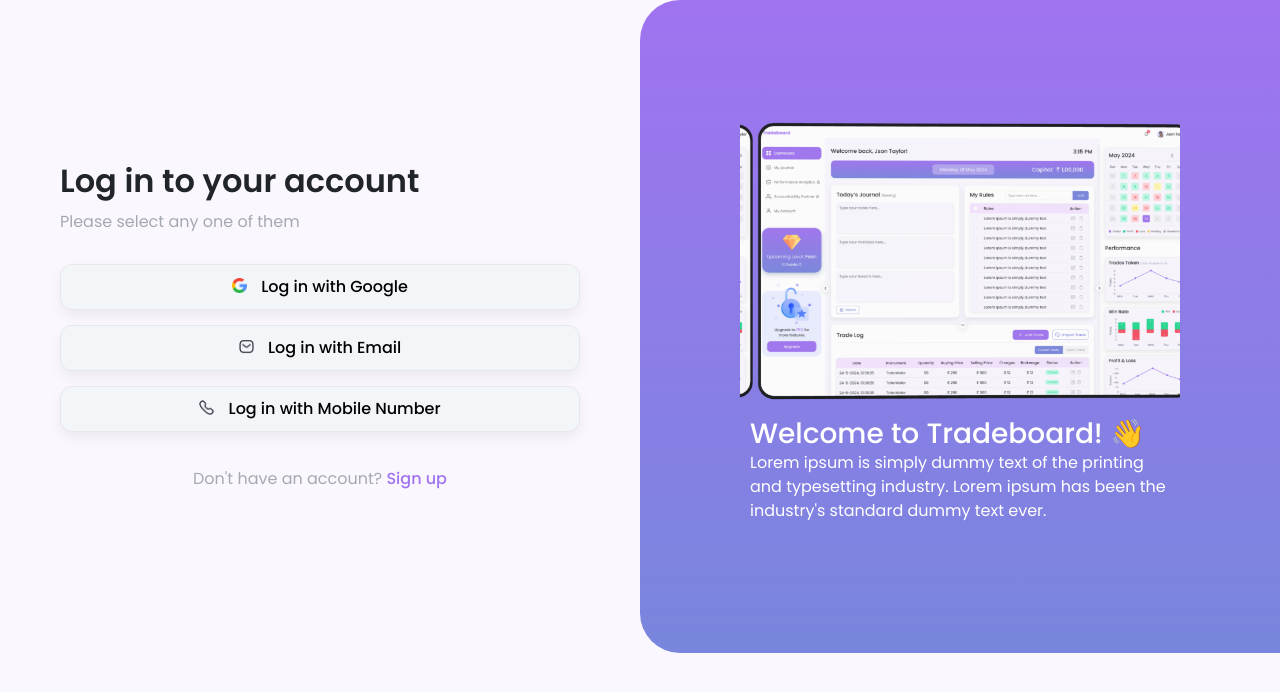
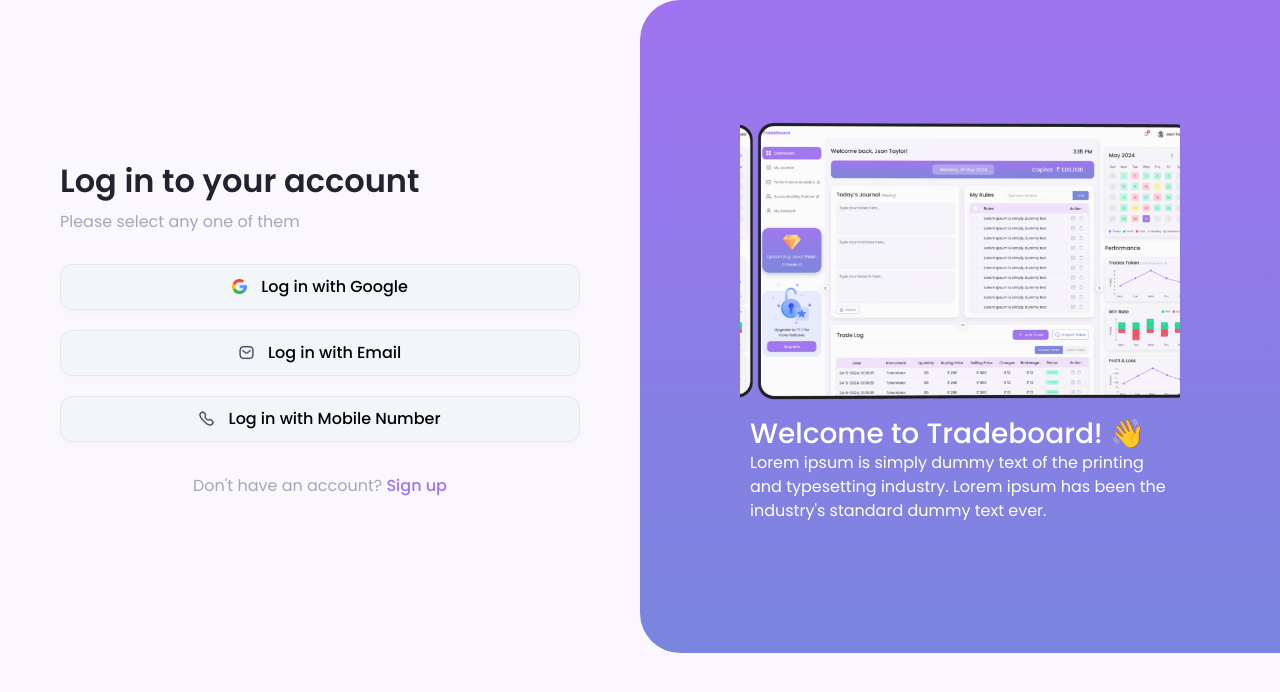
Before and after one commit to deosaurabhs/tradeboard, a React (Create React App) app: page /login in a window 1280 px wide. Shown: the top 692 px of the page. Built offline with nearby package versions, Linux system fonts and the light colour scheme.

Commit message:
Updated design changes.

```diff
--- a/src/components/Login/style.css
+++ b/src/components/Login/style.css
@@ -33,7 +33,7 @@
   color: #A6A8B1;
   font-size: 16px !important;
   font-weight: normal !important;
-  padding: 20px 0;
+  padding: 12px 0;
   display: block;
   margin: auto !important;
 }
--- a/src/components/Signup/style.css
+++ b/src/components/Signup/style.css
@@ -54,13 +54,14 @@
   color: #000000;
   font-weight: 500 !important;
   border-radius: 12px;
-  box-shadow: 0 6px 14px rgba(0, 0, 0, 0.06);
+  box-shadow: 0 6px 16px rgba(0, 0, 0, 0.02);
   padding: 10px 0;
-  margin-bottom: 15px;
+  margin-bottom: 20px;
 }
 
 .btn:hover {
   color: #8326f5;
+  border: 1.5px solid #E7E7EA;
 }
 
 .btn img {
```
